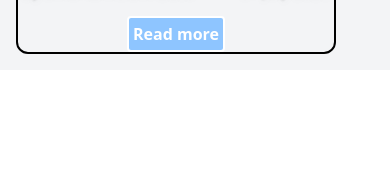
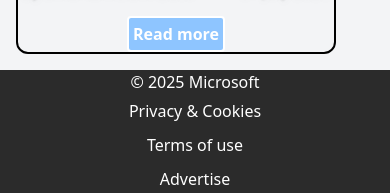
Before and after one commit to Roshan017/MSN_QVETO, a React (Vite) app in the folder msn-frontend/: page / in a window 390 px wide. Shown: the part 3858-4051 px from the top of the page. Before the commit the page ends 3928 px from the top, so only its background shows below. Built offline with nearby package versions, Linux system fonts and the light colour scheme; no server answers.

Commit message:
Footer component integrated with the webpage with responsiveness

```diff
--- a/msn-frontend/src/App.jsx
+++ b/msn-frontend/src/App.jsx
@@ -89,6 +89,9 @@ function App() {
           />
         </div>
       </div>
+      <div>
+        <Footer /> {}
+      </div>
     </>
   );
 }
--- a/msn-frontend/src/components/Footer.css
+++ b/msn-frontend/src/components/Footer.css
@@ -1,10 +1,8 @@
-   /* src/components/Footer.css */
-
 .footer {
     background-color: #2b2b2b;
     color: white;
     text-align: center;
-       position: fixed;
+    position: relative;
     bottom: 0;
     width: 100%;
 }
@@ -26,7 +24,6 @@
 
 .social-links li,
 .quick-links li {
-       /* display: inline; */
     margin: 0 15px;
 }
 
--- a/msn-frontend/src/components/Footer.jsx
+++ b/msn-frontend/src/components/Footer.jsx
@@ -11,10 +11,6 @@ const Footer = () => {
                     <li><a href="https://www.microsoft.com/en-us/servicesagreement/" target="_blank" rel="noopener noreferrer">Terms of use</a></li>
                     <li><a href="https://about.ads.microsoft.com/en?s_cid=dig-src_edgedhpfoot" target="_blank" rel="noopener noreferrer">Advertise</a></li>
                 </ul>
-                {/* <ul className="quick-links">
-                    <li><a href="/privacy-policy">Privacy Policy</a></li>
-                    <li><a href="/terms-of-service">Terms of Service</a></li>
-                </ul> */}
             </div>
         </footer>
     );
```
Lines whose indentation alone changed are shown as unchanged.
